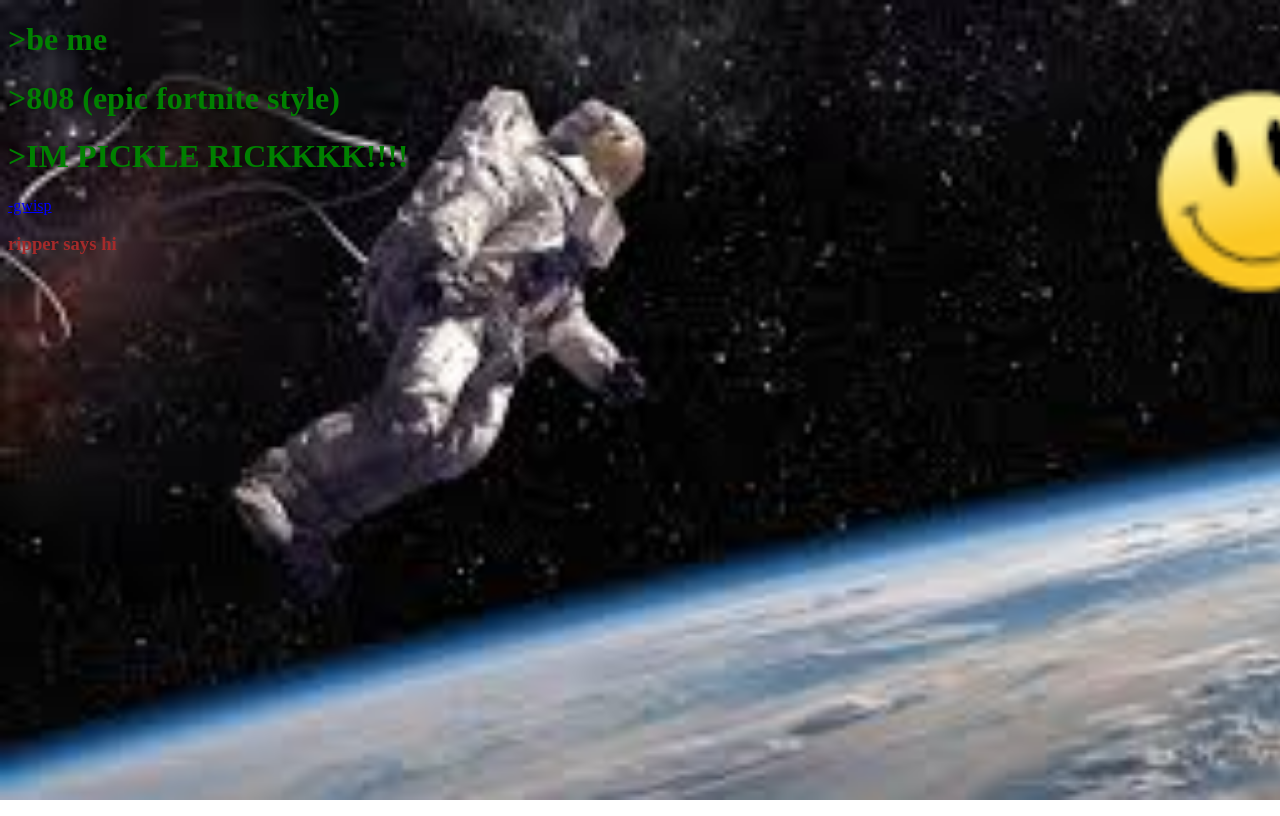
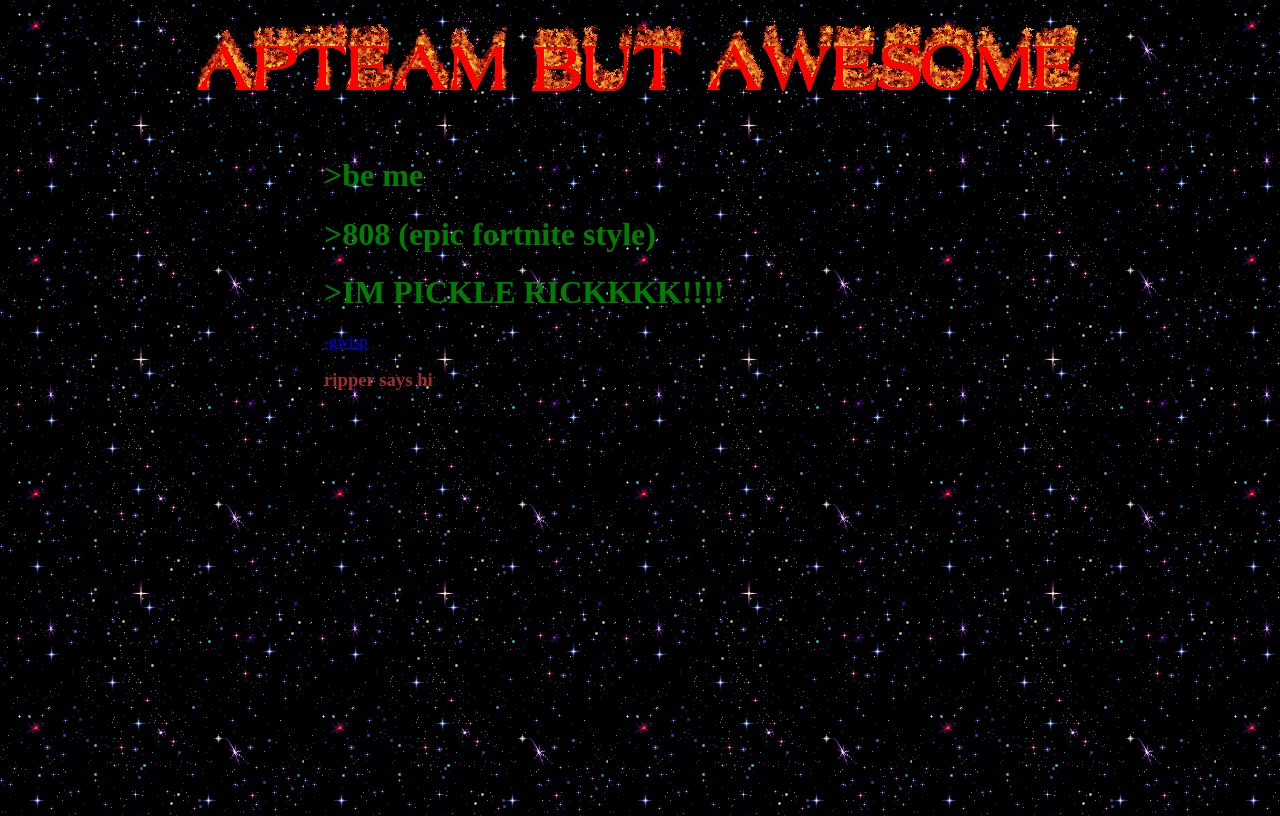
Before and after one commit to tuesdx12/aptba, a plain HTML site: page index.html in a window 1280 px wide. Drawn offline with Linux system fonts and the light colour scheme.

Commit message:
-Changed background -added backgrounds folder for background tests -added flame text -fully set up the wrapper, and the header, footer, main, left & right column flexboxes

```diff
--- a/index.html
+++ b/index.html
@@ -6,11 +6,26 @@
         <link rel="shortcut icon" type="image/x-icon" href="favicon.png">
     </head>
     <body>
-        <h1>>be me</h1>
-        <h1>>808 (epic fortnite style)</h1>
-        <h1>>IM PICKLE RICKKKK!!!!</h1>
-        <a href="https://x.com/gwiisp">-gwisp</a>
-        <h3>ripper says hi</h3>
+        <div id="wrapper">
+            <div id="header-flex">
+                <img id="APTBAONFIYA" src="APTBAONFIYA.gif">
+            </div>
 
+            <div id="left-column-flex"></div>
+            <div id="right-column-flex"></div>
+
+            <div id="main-flex">
+                <p id="rippersucks">hji guyys its me.... the element</p>
+                <h1>>be me</h1>
+                <h1>>808 (epic fortnite style)</h1>
+                <h1>>IM PICKLE RICKKKK!!!!</h1>
+                <a href="https://x.com/gwiisp">-gwisp</a>
+                <h3>ripper says hi</h3>
+            </div>
+
+            <div id="footer-flex">
+
+            </div>
+        </div>
     </body>
 </html>
--- a/style-index.css
+++ b/style-index.css
@@ -1,18 +1,46 @@
-.wrapper {
-    display:grid;
-    position: relative;
-    margin: auto;
+body {
+    background-image:url(mainbackgrounds/virtuagalaxy.gif);
+    background-repeat: repeat;
 }
 
+#wrapper {
+    display: grid;
+    grid-template-areas:
+        "header header header"
+        "left-column main right-column"
+        "footer footer footer";
+    grid-template-columns: 1fr 2fr 1fr;
+    grid-template-rows: auto 1fr auto;
+    height: 100vh;
+}
 
+#header-flex {
+    grid-area: header;
+    display:flex;
+    justify-content: center;
+    align-items: flex-start;
+}
 
+#left-column-flex {
+    grid-area: left-column;
+}
 
-body {
-    background-image: url(spacebackground.png);
-    background-repeat: no-repeat;
-    background-attachment: fixed;
-    background-size: cover;
+#right-column-flex {
+    grid-area: right-column;
+}
 
+#main-flex {
+    grid-area: main;
+}
+
+#footer-flex {
+    grid-area: footer;
+
+}
+
+#APTBAONFIYA {
+    display: block;
+    align-self: center;
 }
 
 h1 {
```
Also changed, not shown: APTBAONFIYA.gif (added), mainbackgrounds/dark2.gif (added), mainbackgrounds/purple.gif (added), mainbackgrounds/purple2.gif (added), mainbackgrounds/purple3.gif (added), mainbackgrounds/purple4.gif (added), mainbackgrounds/purplightin.gif (added), mainbackgrounds/spacebackground.png (renamed from spacebackground.png), mainbackgrounds/virtuagalaxy.gif (added).
